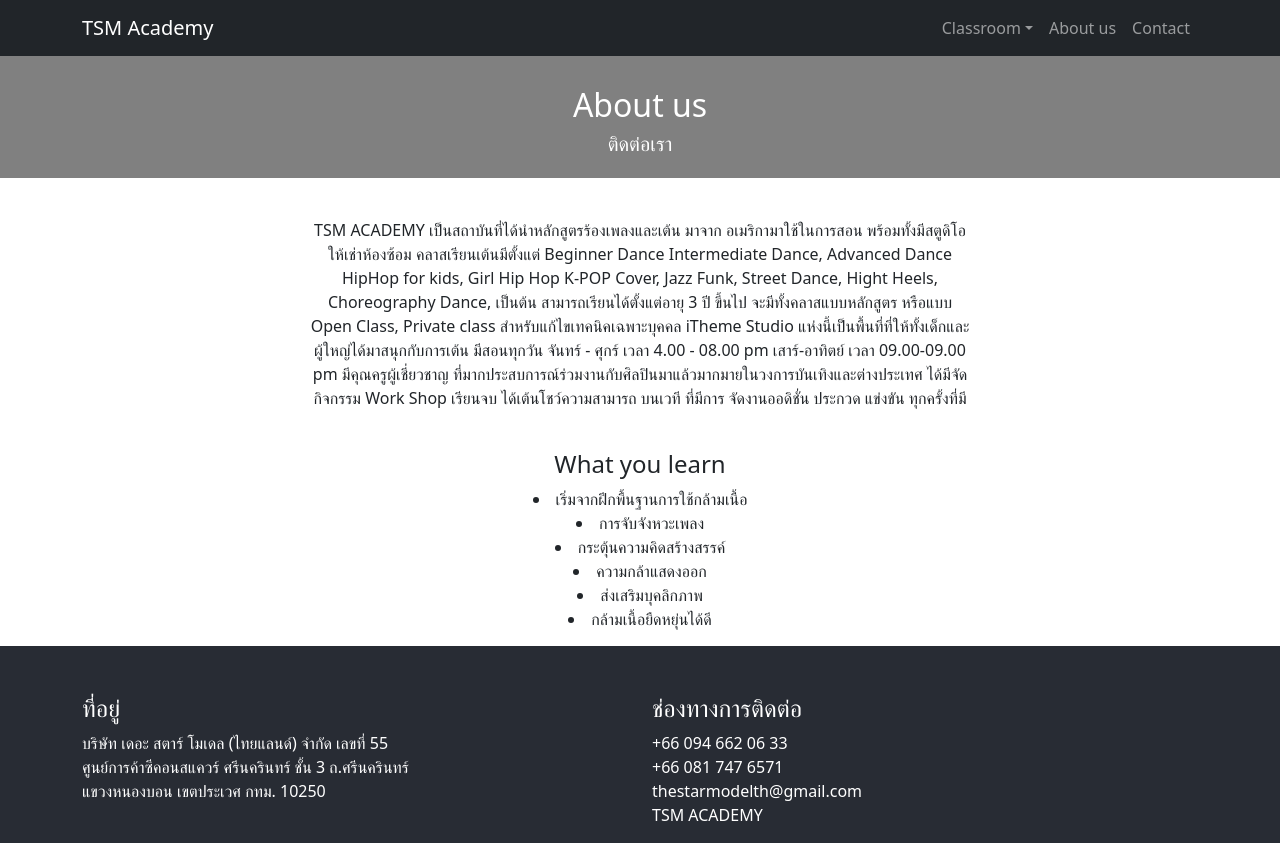
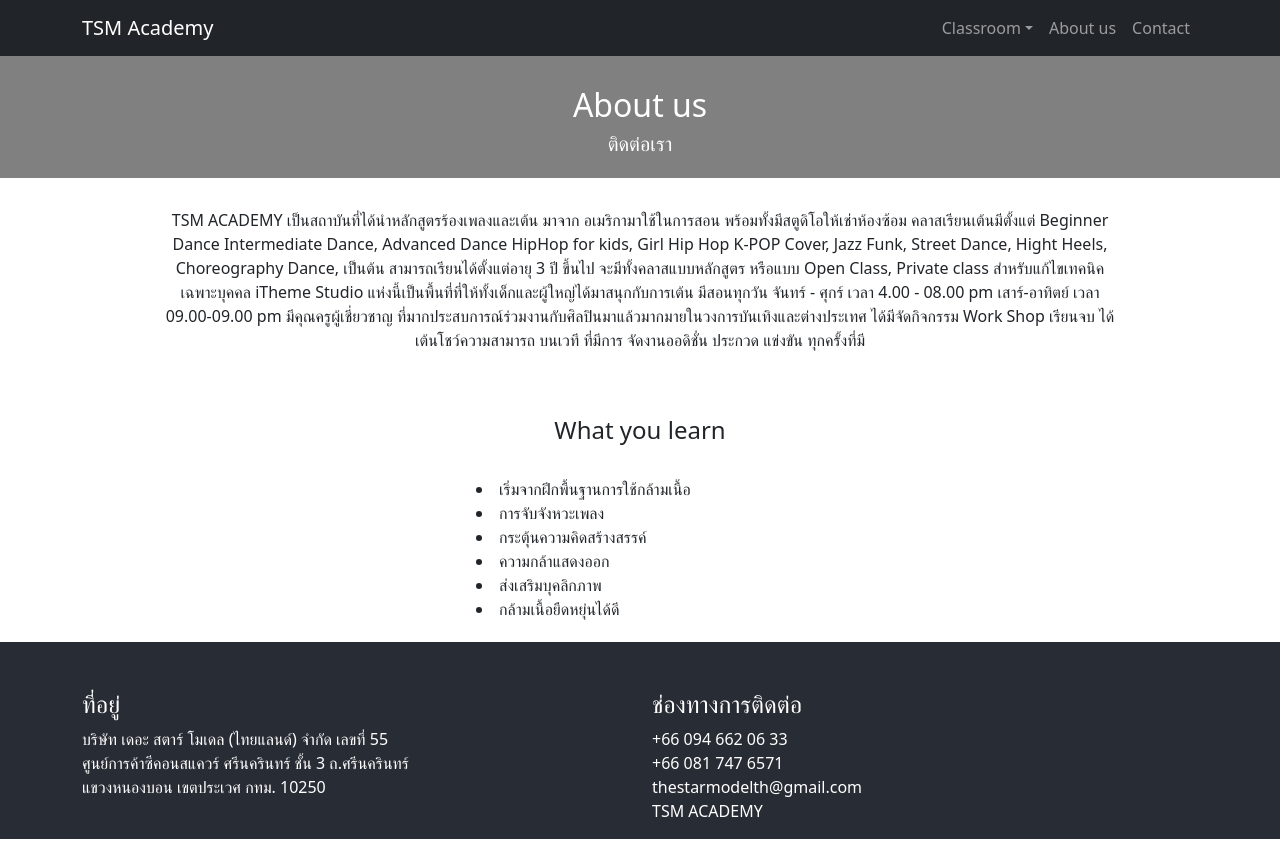
Before and after one commit to Narutchai01/tsm_academy01, a React (Create React App) app: page /about in a window 1280 px wide. Built offline with nearby package versions, Linux system fonts and the light colour scheme.

Commit message:
editaboutpage

```diff
--- a/src/Pages/Aboutpage.js
+++ b/src/Pages/Aboutpage.js
@@ -11,13 +11,17 @@
                     </div>
                 </div>
             </div>
-            <div className='main-content'>
+            <div className='s-container main-body'>
             <p> TSM ACADEMY  เป็นสถาบันที่ได้นำหลักสูตรร้องเพลงและเต้น มาจาก อเมริกามาใช้ในการสอน พร้อมทั้งมีสตูดิโอให้เช่าห้องซ้อม คลาสเรียนเต้นมีตั้งแต่ Beginner Dance Intermediate Dance, Advanced Dance HipHop for kids, Girl Hip Hop  K-POP Cover, Jazz Funk, Street Dance, Hight Heels, Choreography Dance, เป็นต้น สามารถเรียนได้ตั้งแต่อายุ 3 ปี ขึ้นไป จะมีทั้งคลาสแบบหลักสูตร หรือแบบ Open Class, Private class สำหรับแก้ไขเทคนิคเฉพาะบุคคล
                 iTheme Studio แห่งนี้เป็นพื้นที่ที่ให้ทั้งเด็กและผู้ใหญ่ได้มาสนุกกับการเต้น มีสอนทุกวัน จันทร์ - ศุกร์ เวลา 4.00 - 08.00 pm เสาร์-อาทิตย์ เวลา 09.00-09.00 pm มีคุณครูผู้เชี่ยวชาญ ที่มากประสบการณ์ร่วมงานกับศิลปินมาแล้วมากมายในวงการบันเทิงและต่างประเทศ ได้มีจัดกิจกรรม Work Shop เรียนจบ ได้เต้นโชว์ความสามารถ บนเวที ที่มีการ จัดงานออดิชั่น ประกวด แข่งขัน ทุกครั้งที่มี
             </p>
+            </div>
+            <br></br>
+            <div className='s-container text-learn'>
             <br></br>
             <h4>What you learn</h4>
-            <div className='text-learn'>
+                <div className='text-bg'>
+                <br></br>
             <li>เริ่มจากฝึกพื้นฐานการใช้กล้ามเนื้อ</li>
             <li>การจับจังหวะเพลง</li>
             <li>กระตุ้นความคิดสร้างสรรค์</li>
@@ -26,6 +30,9 @@
             <li>กล้ามเนื้อยืดหยุ่นได้ดี </li>
             </div>
             </div>
+            <div className='block'>
+
+            </div>
         </div>
     )
 }
--- a/src/style/Aboutpage.css
+++ b/src/style/Aboutpage.css
@@ -51,9 +51,14 @@
         -ms-flex-pack: center;
         justify-content: center;
     }
-    .main-content {
-        margin-bottom: 15px;
-        padding-top: 10px;
-        padding-left: 310px;
-        padding-right: 310px;
+
+    .text-learn {
+        height: 250px;
+        width: 400px;
     }
+
+    .text-bg {
+        text-align: justify;
+        margin-left: 20px;
+
+    }
```
